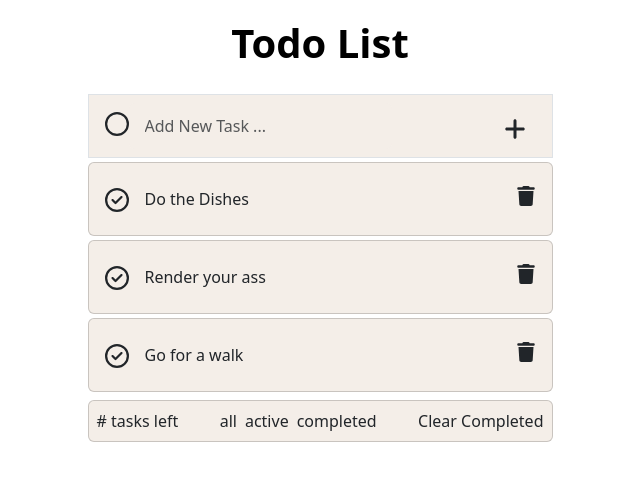
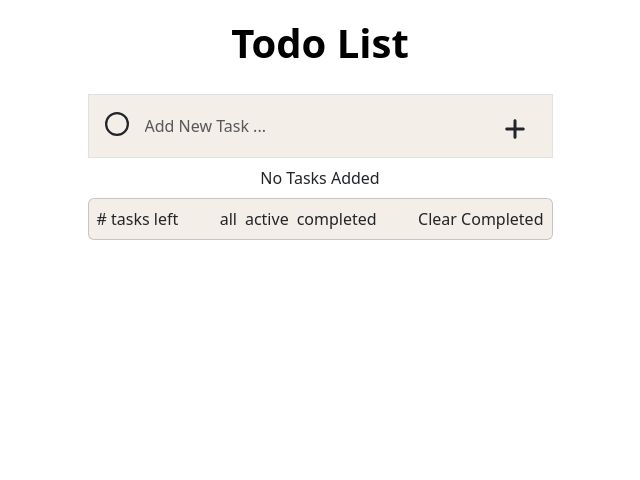
Before and after one commit to AlexSvet117/ToDo-List, a React (Vite) app: page / in a window 1280 px wide. Shown: the top 480 px of the page, without its empty margins (320-960 px from the left). Built offline with nearby package versions, Linux system fonts and the light colour scheme.

Commit message:
adding functions to handle add task, remove task, and styling for completed tasks

```diff
--- a/src/App.jsx
+++ b/src/App.jsx
@@ -1,4 +1,4 @@
-import { GoTasklist } from "react-icons/go";
+// import { GoTasklist } from "react-icons/go";
 import Task from "./components/Task";
 import TaskList from "./components/TaskList";
 import Form from "./components/Form";
@@ -10,15 +10,25 @@ import React, { useState } from 'react'
 function App() {
 
   const [tasks, setTasks] = useState([
-    {id: 1, taskName: "Do the Dishes", completed: false},
-    {id: 2, taskName: "Render your ass", completed: false},
-    {id: 3, taskName: "Go for a walk", completed: false},
+    // {id: 1, taskName: "Do the Dishes", completed: false},
+    // {id: 2, taskName: "Render your ass", completed: false},
+    // {id: 3, taskName: "Go for a walk", completed: false},
 ])
 
   const addTask = (newTask) => {
     setTasks((prev) => [...prev,newTask])
   }
 
+  const removeTask = (id) => {
+    setTasks((prev) => prev.filter((task) => task.id !==id))
+  }
+
+  const toggleComplete = (id) => {
+    setTasks((prev) => prev.map(task =>
+        task.id === id ? { ...task, completed : !task.completed } : task
+      )
+    )
+  }
 
   return (
 
@@ -28,19 +38,12 @@ function App() {
         <div className="col-5 mx-auto mt-2">
           <Form addTask={addTask}/>
         </div>
-        <TaskList tasks={tasks}/>
+        <TaskList tasks={tasks} removeTask={removeTask} toggleComplete={toggleComplete}/>
         <div className="col-5 mx-auto mt-2">
         <Footer/>
         </div>
-
       </div>
-
     </div>
-
-
-
-
-
   );
 }
 
--- a/src/components/Form.jsx
+++ b/src/components/Form.jsx
@@ -10,14 +10,20 @@ function Form({addTask}) {
     setTaskInput(e.target.value)
   }
 
-  const handleSubmit = () => {
+  const handleSubmit = (e) => {
     e.preventDefault();
+
+    // Prevent adding empty tasks
+    if (taskInput.trim() === '') {
+        return; // Don't submit if the input is empty
+      }
 
   const newTask = {
     id: Date.now(),
-    taskInput: taskInput,
+    taskName: taskInput,
     completed: false
   }
+
   addTask(newTask)
 
   setTaskInput('')
@@ -30,7 +36,7 @@ function Form({addTask}) {
             <div className="d-flex">
                 <div className="text-dark mb-1 fs-4"><FaRegCircle/></div>
                 <input onChange={handleTaskInput}
-                type="text" className="form-control border-0 bg-bone-white px-3" id="new-task" placeholder="Add New Task ..."
+                type="text" className="form-control border-0 bg-bone-white px-3 col-auto" id="new-task" placeholder="Add New Task ..."
                 value={taskInput}/>
             </div>
 
--- a/src/components/Task.jsx
+++ b/src/components/Task.jsx
@@ -1,17 +1,20 @@
 import React from 'react'
 import { FaTrash } from "react-icons/fa6"
 import { FaRegCircleCheck } from "react-icons/fa6";
+import { FaRegCircle } from "react-icons/fa6";
 
-function Task({task}) {
+function Task({task,removeTask, toggleComplete}) {
   return (
     <div className="col-5">
         <div className="card bg-bone-white text-dark">
             <div className="card-body d-flex justify-content-between">
                 <div className="text-dark d-flex">
-                   <div className="text-dark px-0 fs-4"><FaRegCircleCheck/></div>
-                   <p className="card-title px-3 my-2">{task.taskName}</p>
+                   <div className="text-dark px-0 fs-4"onClick={() => toggleComplete(task.id)}>
+                   {task.completed ? <FaRegCircleCheck /> : <FaRegCircle />}</div>
+                   <p className={`card-title px-3 my-2 ${task.completed ? 'completed' : ''}`}>
+                   {task.taskName}</p>
                 </div>
-                <div className="text-dark fs-5"><FaTrash/></div>
+                <button onClick={() => removeTask(task.id)} className="btn btn-sm fs-5"><FaTrash/></button>
             </div>
 
         </div>
--- a/src/components/TaskList.jsx
+++ b/src/components/TaskList.jsx
@@ -1,16 +1,16 @@
 import TaskCard from './Task'
 import Task from './Task'
 
-function TaskList({tasks}) {
+function TaskList({tasks, removeTask, toggleComplete}) {
 
 
-  return (
+  return (tasks.length < 1 ? (<div className='text-center mt-2'>No Tasks Added</div>) :
 
-    <div className="d-flex flex-column gap-1 align-items-center">
+    (<div className="d-flex flex-column gap-1 align-items-center">
         {tasks.map((task)=> (
-          <Task key={task.id} task={task}/>
+          <Task key={task.id} task={task} removeTask={removeTask} toggleComplete={toggleComplete}/>
         ))}
-    </div>
+    </div>)
 
 
   )
--- a/src/index.css
+++ b/src/index.css
@@ -1,5 +1,10 @@
 .bg-bone-white {
   background-color: #f4eee8;
+}
+
+.completed {
+  text-decoration: line-through;
+  color: #aeb2b4;
 }
 
 body {
```
